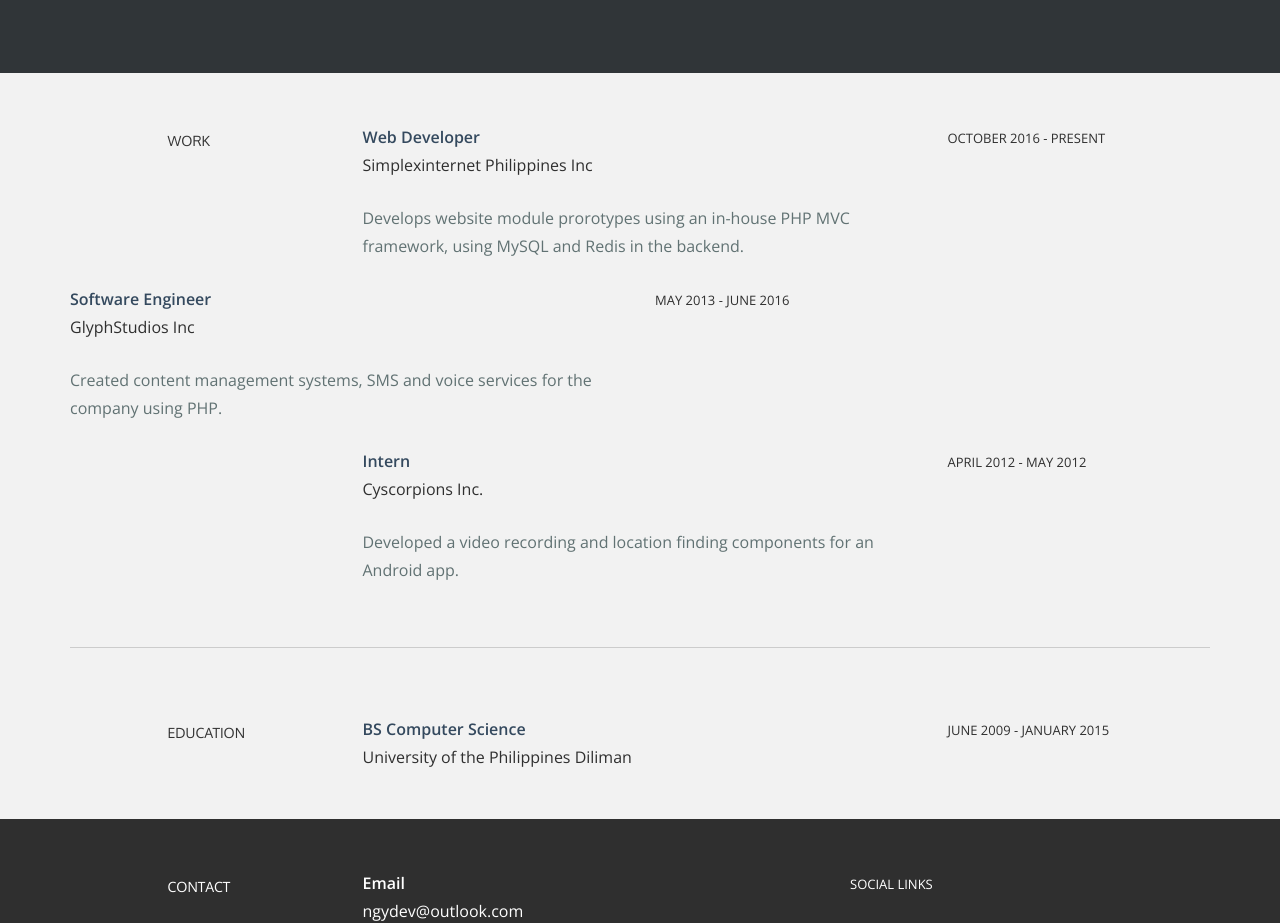
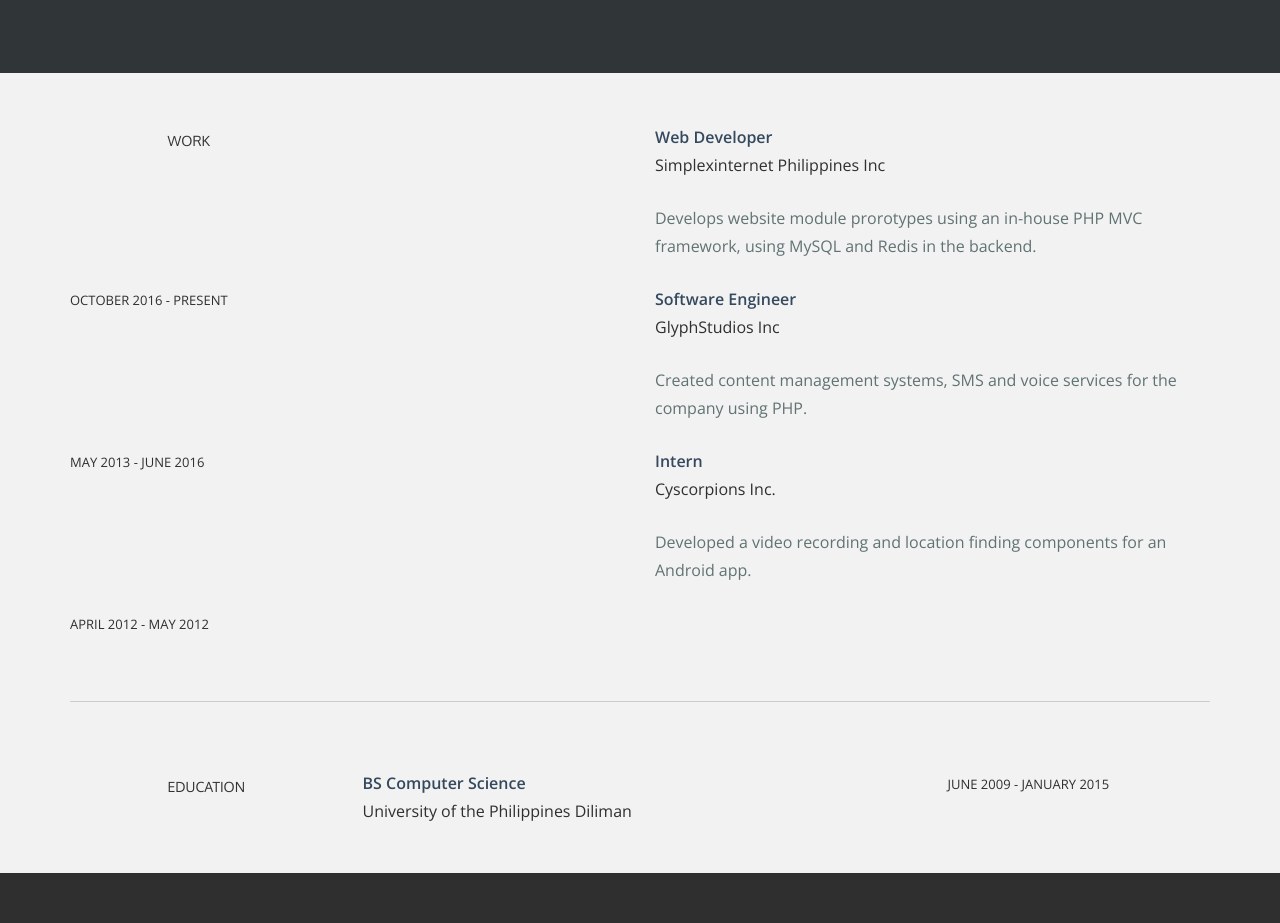
Before and after one commit to norvinyecla/norvinyecla.github.io, a plain HTML site: page index.html in a window 1280 px wide. Shown: the part 1300-2223 px from the top of the page. Drawn offline with nearby package versions, Linux system fonts and the light colour scheme.

Commit message:
Updated formatting

```diff
--- a/index.html
+++ b/index.html
@@ -155,7 +155,7 @@
 				<div class="col-lg-2 col-lg-offset-1">
 					<h5>WORK</h5>
 				</div>
-				<div class="col-lg-6">
+				<div class="col-lg-6 col-lg-offset-3">
 					<p><t>Web Developer</t><br/>
 						Simplexinternet Philippines Inc<br/>
 					</p>
@@ -164,7 +164,7 @@
 				<div class="col-lg-3">
 					<p><sm>OCTOBER 2016 - PRESENT</sm></p>
 				</div>
-				<div class="col-lg-6">
+				<div class="col-lg-6 col-lg-offset-3">
 					<p><t>Software Engineer</t><br/>
 						GlyphStudios Inc<br/>
 					</p>
```
